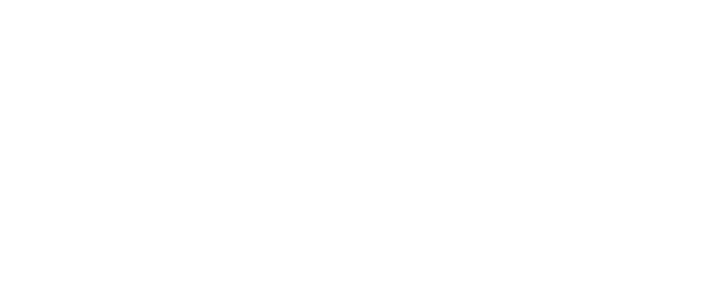
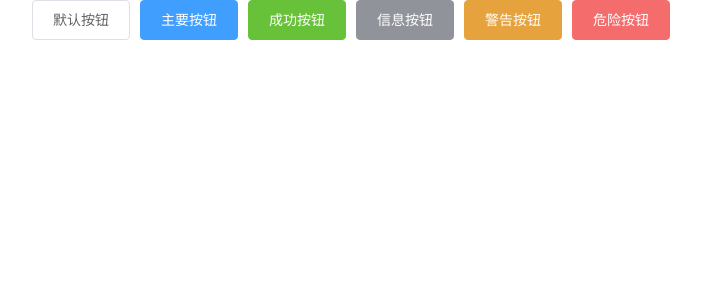
Before and after one commit to rama-01/vue2, a Vue app: page /#/login in a window 1280 px wide. Shown: the top 300 px of the page, without its empty margins (289-990 px from the left). Built offline with nearby package versions, Linux system fonts and the light colour scheme.

Commit message:
引入element-ui;eslint报错-component name should be multiple-name

```diff
--- a/babel.config.js
+++ b/babel.config.js
@@ -1,5 +1,7 @@
 module.exports = {
   presets: [
     '@vue/cli-plugin-babel/preset'
-  ]
+  ],
+  // 允许两种编码引入方式共存,也就是 common 规范与 es6 规范的共存处理
+  sourceType: 'unambiguous'
 }
--- a/package.json
+++ b/package.json
@@ -9,15 +9,20 @@
   },
   "dependencies": {
     "core-js": "^3.8.3",
+    "echarts": "^5.4.3",
+    "element-ui": "^2.15.14",
     "vue": "^2.6.14",
     "vue-router": "3"
   },
   "devDependencies": {
     "@babel/core": "^7.12.16",
     "@babel/eslint-parser": "^7.12.16",
+    "@typescript-eslint/parser": "^6.8.0",
     "@vue/cli-plugin-babel": "~5.0.0",
     "@vue/cli-plugin-eslint": "~5.0.0",
     "@vue/cli-service": "~5.0.0",
+    "babel-eslint": "^10.1.0",
+    "babel-plugin-component": "^1.1.1",
     "eslint": "^7.32.0",
     "eslint-plugin-vue": "^8.0.3",
     "vue-template-compiler": "^2.6.14"
--- a/src/App.vue
+++ b/src/App.vue
@@ -1,23 +1,12 @@
 <template>
   <div id="app">
-    {{message}}
+    <router-view />
   </div>
 </template>
 
 <script>
-import Vue from 'vue'
 export default {
-  data () {
-    var app = new Vue({
-      el: '#app',
-      data: {
-        message: 'Hello Vue!'
-      }
-    })
-    return {
-      app
-    }
-  }
+  name: 'App'
 }
 </script>
 
--- /dev/null
+++ b/src/plugins/element-ui/index.js
@@ -0,0 +1,6 @@
+import Vue from 'vue'
+import 'element-ui/lib/theme-chalk/index.css';
+//按需引入
+import { Button } from 'element-ui';
+//也可以写为
+Vue.use(Button)
--- a/src/router/index.js
+++ b/src/router/index.js
@@ -4,6 +4,14 @@ import VueRouter from 'vue-router'
 Vue.use(VueRouter);
 
 const routes = [
+  {
+    path: '/',
+    redirect: '/login',
+  },
+  {
+    path: '/login',
+    component: () => import('@/views/login')
+  }
 ]
 
 const router = new VueRouter({
--- /dev/null
+++ b/src/views/login/index.vue
@@ -0,0 +1,23 @@
+<template>
+  <div class="container">
+    <el-button>默认按钮</el-button>
+    <el-button type="primary">主要按钮</el-button>
+    <el-button type="success">成功按钮</el-button>
+    <el-button type="info">信息按钮</el-button>
+    <el-button type="warning">警告按钮</el-button>
+    <el-button type="danger">危险按钮</el-button>
+  </div>
+</template>
+
+<script>
+export default {
+  data () {
+    return {
+
+    }
+  },
+}
+</script>
+
+<style lang="scss" scoped>
+</style>
--- a/vue.config.js
+++ b/vue.config.js
@@ -1,4 +1,5 @@
-const { defineConfig } = require('@vue/cli-service')
-module.exports = defineConfig({
-  transpileDependencies: true
-})
+module.exports = {
+  // vue项目中关闭eslint
+  lintOnSave: false,
+  publicPath: './',
+}
```
Also changed, not shown: src/main.js (+7 -1 lines), .eslintrc.js (added), src/plugins/echarts/index.js (added), 2 other files (tests, documents, lock files or other folders).
